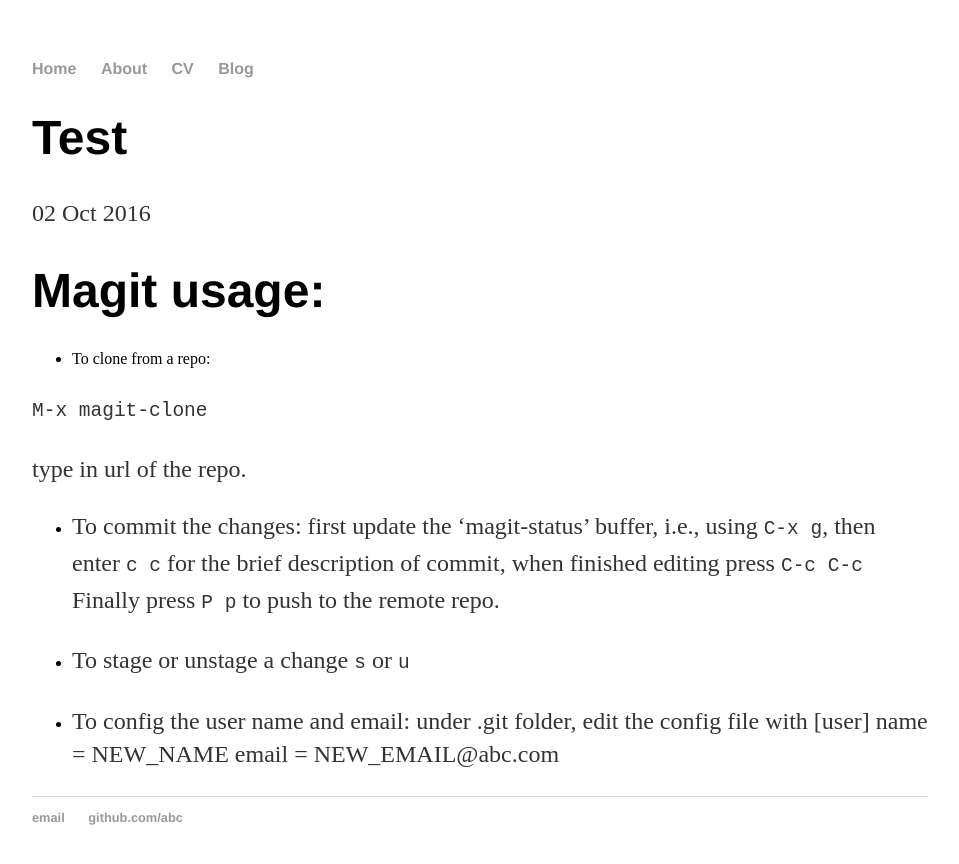
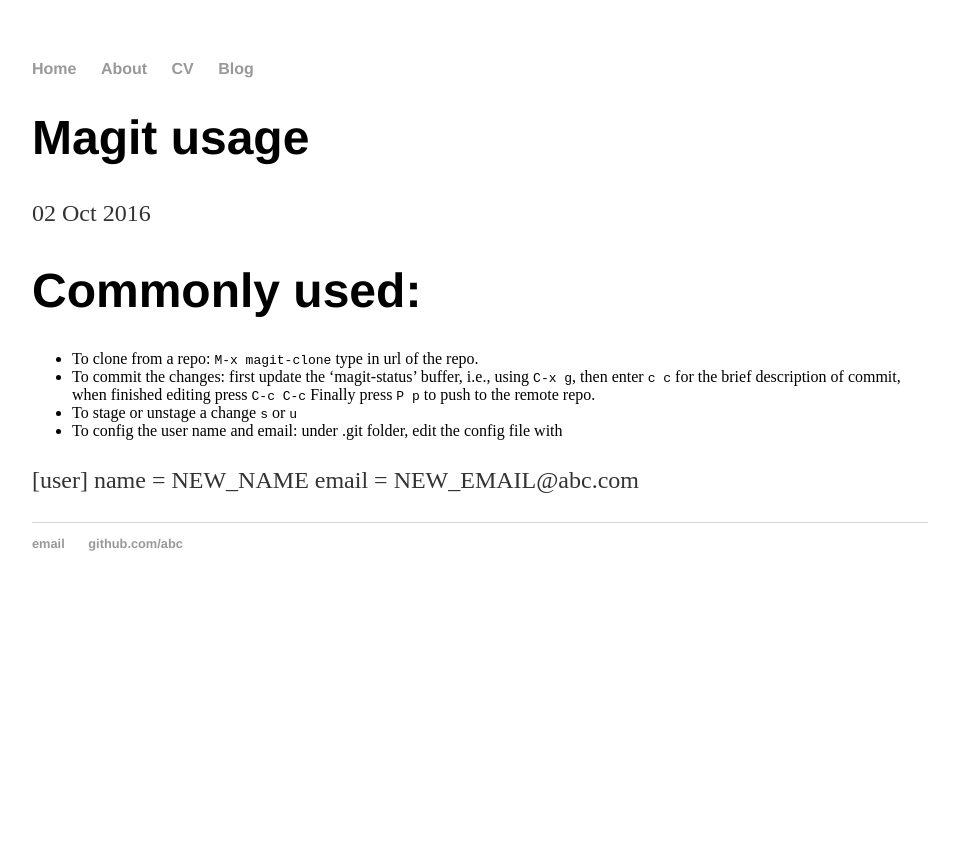
Before and after one commit to zhehe/zhehe.github.io, a Jekyll site: the page built from _posts/2016-10-02-magit.md, in a window 1280 px wide. Shown: the top 864 px of the page, without its empty margins (160-1119 px from the left). Built offline with Jekyll 4.4.1, drawn with Linux system fonts in a browser that asks for light colours.

Commit message:
update the formats

```diff
--- a/_posts/2016-10-02-magit.md
+++ b/_posts/2016-10-02-magit.md
@@ -1,27 +1,23 @@
 ---
 layout: post
-title: "Test"
+title: "Magit usage"
 date: 2016-10-02
 ---
 
-# Magit usage:
+# Commonly used:
 
   - To clone from a repo:
-
-`M-x magit-clone`
-
-type in url of the repo.
-
+	`M-x magit-clone`
+  type in url of the repo.
   - To commit the changes:
   first update the 'magit-status' buffer, i.e., using `C-x g`,
   then enter `c c` for the brief description of commit, when finished editing press `C-c C-c`
   Finally press `P p` to push to the remote repo.
-
   - To stage or unstage a change
   `s` or `u`
-
   - To config the user name and email:
   under .git folder, edit the config file with
+
   [user]
 	name = NEW_NAME
 	email = NEW_EMAIL@abc.com
```
